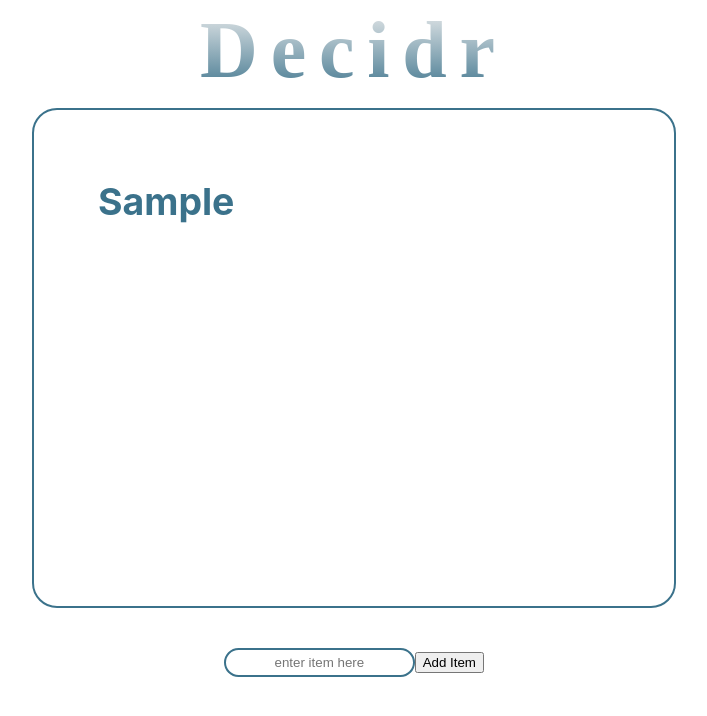
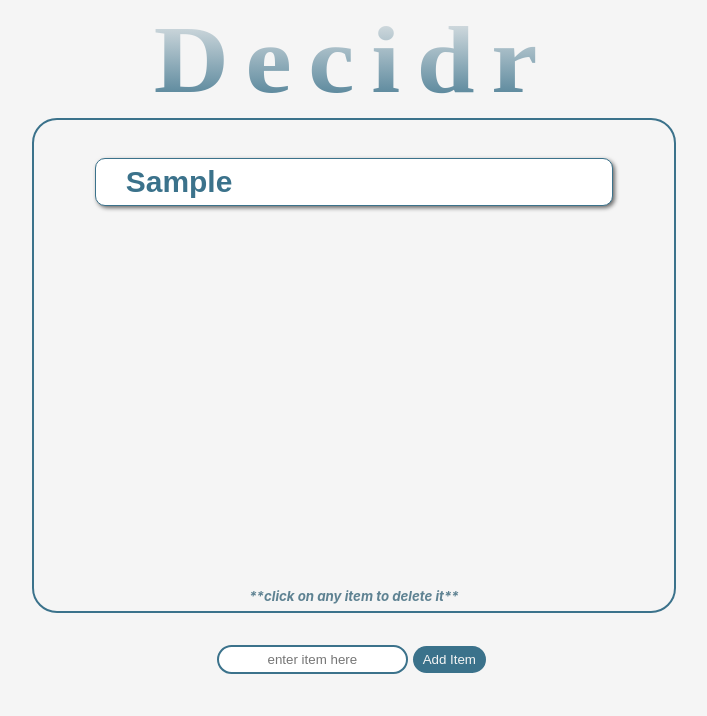
Before and after one commit to srosenberg74/decidr, a React (Create React App) app: page / in a window 1280 px wide. Both pictures are taken after typing "Sample" into the empty fields and a click on the button "Add Item". Shown: the top 716 px of the page, without its empty margins (286-993 px from the left). Built offline with nearby package versions, Linux system fonts and the light colour scheme.

Commit message:
feat(selected item): add display item #10

```diff
--- a/src/App.css
+++ b/src/App.css
@@ -1,5 +1,20 @@
+* {
+  padding: 0;
+  margin: 0;
+}
+
 .App {
   text-align: center;
+  /* background-color: rgb(78, 152, 187); */
+  /* background-color: rgb(248, 246, 237); */
+  background-color: rgb(241, 241, 231);
+  background-color: rgb(231, 232, 248);
+  background-color: rgb(253, 218, 153);
+  background-color: whitesmoke;
+  overflow: hidden;
+  margin: 0 auto;
+  height: 100vh;
+  /* background-size: cover; */
 }
 
 .App-logo {
@@ -27,6 +42,7 @@
   font-weight: bold;
   width: fit-content;
   margin: 0 auto;
+  margin-top: 10px;
   border: solid 2px transparent;
   border-radius: 40px;
   padding: 0 2rem;
@@ -38,6 +54,7 @@
   background: -webkit-linear-gradient(#eee, rgb(59, 114, 139));
   -webkit-background-clip: text;
   -webkit-text-fill-color: transparent;
+  transform: scale(1.3, 1.2);
 }
 
 .App-link {
@@ -55,6 +72,7 @@
 
 form {
   margin: 2rem;
+  margin-bottom: 0.8rem;
 }
 
 input {
@@ -63,6 +81,7 @@ input {
   border: solid 2px rgb(59, 114, 139);
   border-radius: 25px;
   /* margin-right: 2rem; */
+  margin: 0;
 }
 
 input:focus {
@@ -70,13 +89,17 @@ input:focus {
 }
 
 .list-parent {
+  /* border: solid 2px rgb(255, 255, 255); */
   border: solid 2px rgb(59, 114, 139);
   border-radius: 25px;
   width: 45vw;
   height: 54vh;
-  margin: 5vh auto;
+  margin: 1vh auto;
   padding: 4vh;
+  padding-bottom: 3.4vh;
   margin-top: 1vh;
+  text-align: center;
+  background-color: whitesmoke;
 }
 
 .list-div {
@@ -84,12 +107,20 @@ input:focus {
 
   height: 54vh;
   overflow-y: auto;
-  width: 40vw;
+  /* width: 40vw; */
   /* margin: 5vh auto; */
-  text-align: left;
-  padding-left: 2rem;
+  text-align: center;
+  /* padding-left: 2rem; */
+
   font-size: 2rem;
   /* white-space: nowrap; */
+}
+
+.delete-message {
+  color: rgb(94, 130, 146);
+  font-style: italic;
+  /* transform: scale(0.8, 0.4); */
+  margin-top: 4px;
 }
 
 .reveal-parent {
@@ -108,12 +139,76 @@ input:focus {
   width: 44vw;
   /* margin: 5vh auto; */
   text-align: center;
-  margin: 0;
-  padding: 0;
+  margin: auto;
+  vertical-align: center;
+  padding: auto;
+  flex: 1;
+  /* flex-direction: column; */
+  align-items: center;
+  justify-content: center;
 }
 
 h3 {
   color: rgb(59, 114, 139);
+}
+
+/* .button-delete {
+}
+
+.button-delete-container {
+  float: right; */
+/* vertical-align: center; */
+/* align-self: center;
+} */
+
+.item-holder {
+  /* line-height: 0; */
+  margin-bottom: 0.43rem;
+  margin-top: 0.4rem;
+  text-align: left;
+  width: 90%;
+  background-color: white;
+  font-size: 2vw;
+  /* display: flex;
+  flex-direction: row;
+  flex: 1;
+  justify-content: space-between;
+  align-items: flex-start; */
+  border: solid rgb(59, 114, 139) 0.14px;
+  border-radius: 10px;
+  vertical-align: center;
+  padding: 5px 30px;
+  min-height: 3rem;
+  box-shadow: 2px 2px 4px dimgray;
+}
+
+.item-holder:hover {
+  box-shadow: 5px 5px 5px rgb(105, 104, 104);
+  transform: scale(1.02);
+  transition: transform 0.28s;
+  transition: box-shadow 0.4s;
+  border-width: 1.4px;
+  /* border-color: rgb(161, 159, 159); */
+  /* border: solid dimgray 0.4px; */
+}
+
+.button-style {
+  padding: 6px 10px;
+  border-radius: 50px;
+  background-color: rgb(59, 114, 139);
+  margin: 0 5px;
+  border: none;
+  color: whitesmoke;
+}
+
+.reveal-holder {
+  vertical-align: center;
+  /* flex: 1;
+  flex-direction: column; */
+  align-items: center;
+  justify-content: center;
+  margin: auto;
+  align-self: center;
 }
 
 /* .App-header { */
--- a/src/App.js
+++ b/src/App.js
@@ -15,15 +15,36 @@ function App() {
   if (appState === "reveal") {
     itemStyle = {
       textAlign: "center",
-      fontSize: "6rem",
+      fontSize: revealFontSize,
       verticalAlign: "center",
+      margin: "auto",
+      alignSelf: "center",
     };
   }
 
+  const deleteItem = (index) =>
+    setListContainer(listContainer.filter((value, i) => i !== index));
+
   const generateList = listContainer.map((items, index) => (
-    <div key={index}>
-      <h3 style={itemStyle}>{items}</h3>
-    </div>
+    <>
+      {appState === "initial" && (
+        <button
+          key={index}
+          className="item-holder"
+          onClick={() => deleteItem(index)}
+        >
+          <h3 style={itemStyle}>{items}</h3>
+          {/* <div className="button-delete-container">
+        <button className="button-delete">X</button>
+      </div> */}
+        </button>
+      )}
+      {appState === "reveal" && (
+        <div key={index} className="reveal-holder">
+          <h3 style={itemStyle}>{items}</h3>
+        </div>
+      )}
+    </>
   ));
 
   const addItem = (event) => {
@@ -64,11 +85,18 @@ function App() {
 
   const chooseAgainWithout = () => {
     // setLastGroup(listContainer);
+    // *** this next line should be lastGroup.length < 1, app is behaving incorrectly, need to find bug, unless it is just because of delay in state updating
+    if (lastGroup.length < 2) {
+      setListContainer(["no more items left to choose from!"]);
+      return;
+    }
+    console.log(lastGroup);
     let updatedGroup = lastGroup.filter((item) => item !== selectedItem);
     const choice =
       updatedGroup[Math.floor(Math.random() * updatedGroup.length)];
     setListContainer([choice]);
     setSelectedItem(choice);
+    setLastGroup(updatedGroup);
     setAppState("reveal");
   };
 
@@ -80,11 +108,12 @@ function App() {
       {appState === "initial" && (
         <div className="list-parent">
           <div className="list-div">{generateList}</div>
+          <h5 className="delete-message">**click on any item to delete it**</h5>
         </div>
       )}
       {appState === "reveal" && (
         <div className="reveal-parent">
-          <div className="reveal-div">{generateList}</div>
+          <div className="reveal-div App-logo">{generateList}</div>
         </div>
       )}
 
@@ -97,14 +126,19 @@ function App() {
           // placeholder="enter item here"
           autoFocus
         ></input>
-        <button type="submit">Add Item</button>
+        <button className="button-style" type="submit">
+          Add Item
+        </button>
       </form>
       {listContainer.length > 1 && (
-        <button onClick={chooseItem}>Select Item</button>
+        <button className="button-style" onClick={chooseItem}>
+          Select Item
+        </button>
       )}
       {appState === "reveal" && (
         <div>
           <button
+            className="button-style"
             onClick={() => {
               // setAppState("initial");
               setListContainer(lastGroup);
@@ -114,6 +148,7 @@ function App() {
             Choose again with {listContainer}
           </button>
           <button
+            className="button-style"
             onClick={() => {
               setListContainer(
                 lastGroup.filter((item) => item !== selectedItem)
@@ -126,6 +161,7 @@ function App() {
             Choose again without {listContainer}
           </button>
           <button
+            className="button-style"
             onClick={() => {
               setAppState("initial");
               setListContainer([]);
```
